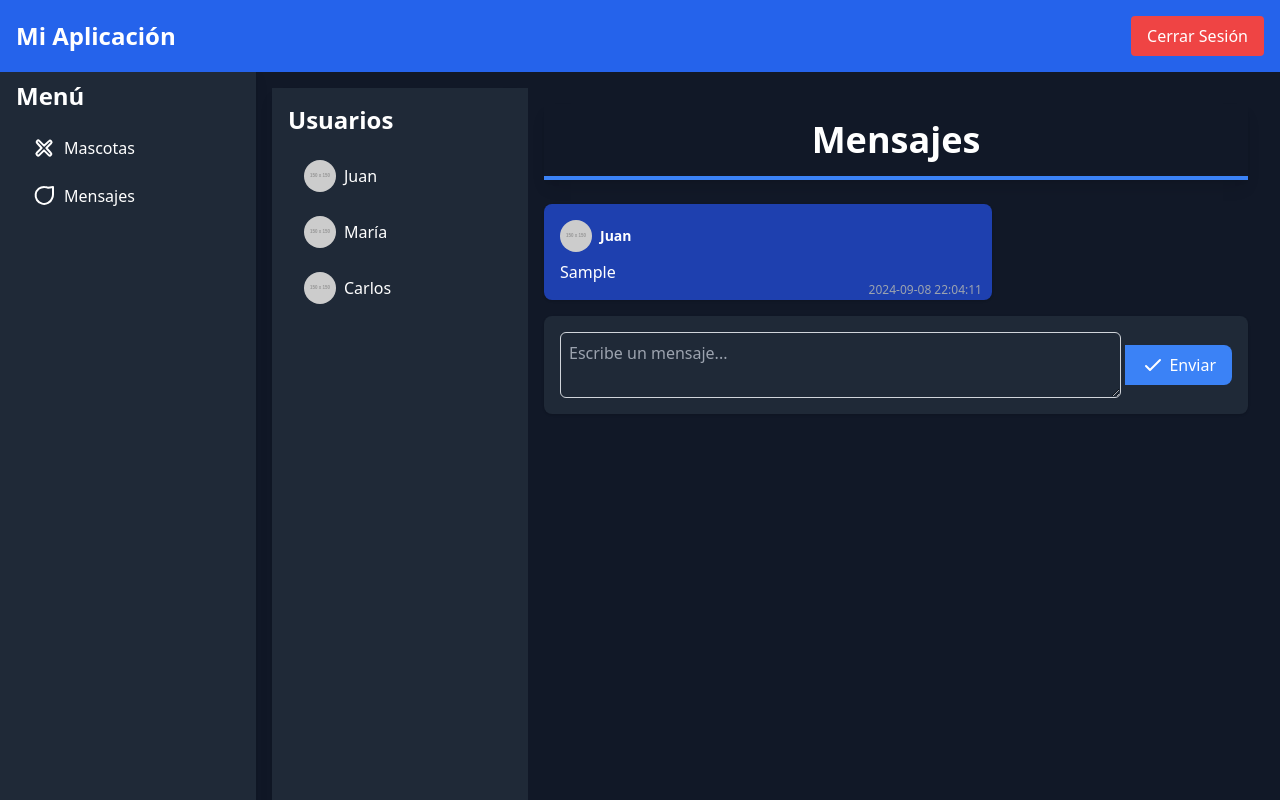
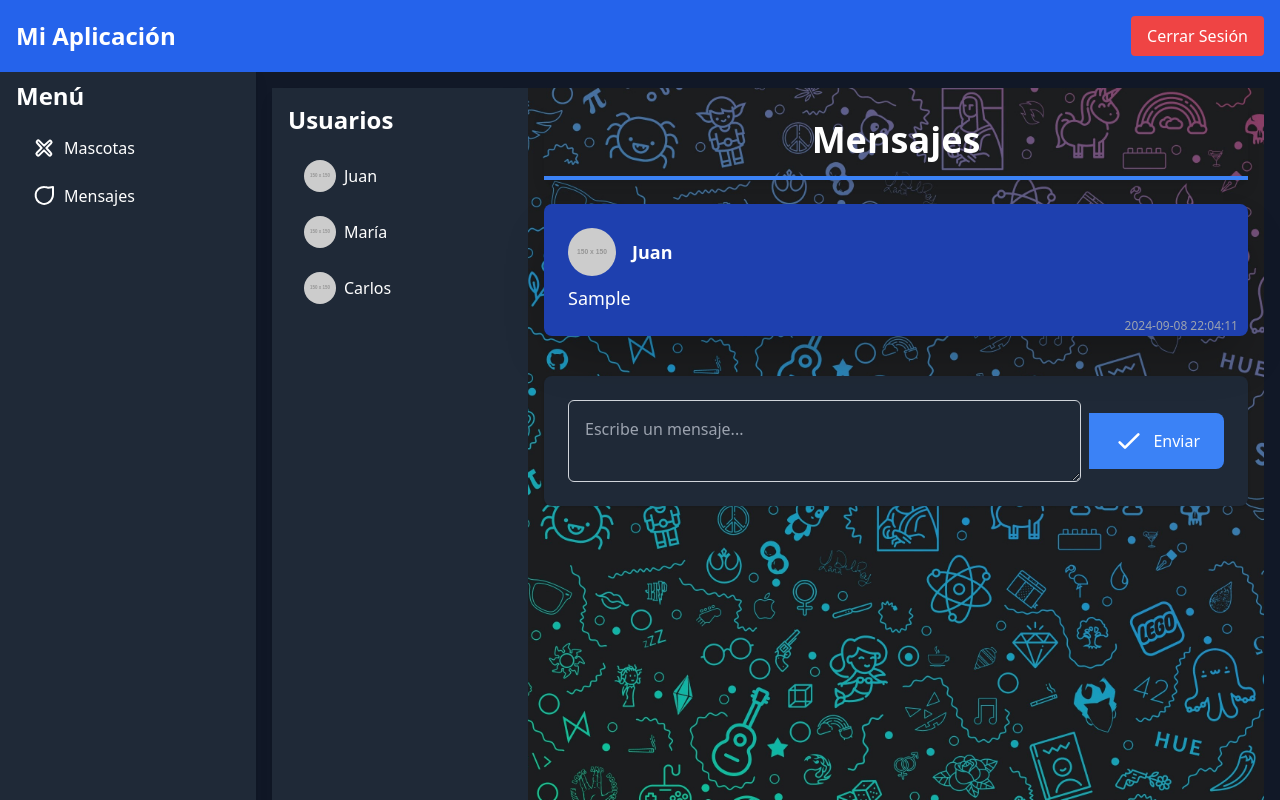
Before and after one commit to daposadap9/pet-registry-frontend, a Nuxt app: page /Mensajes in a window 1280 px wide. Both pictures are taken after typing "Sample" into the empty fields and a click on the button "Enviar". Shown: the top 800 px of the page. Built offline with nearby package versions, Linux system fonts and the light colour scheme.

Commit message:
new changes

```diff
--- a/components/Chat.vue
+++ b/components/Chat.vue
@@ -1,24 +1,57 @@
 <template>
-    <div class="flex-1 bg-gray-900 p-4 h-screen">
+    <div class="flex-1 bg-chat-background p-4 h-screen flex flex-col">
       <h1 class="text-4xl font-bold text-center mb-6 text-white shadow-lg p-4 border-b-4 border-blue-500">Mensajes</h1>
 
       <!-- Lista de mensajes -->
-      <div v-for="message in messages" :key="message.id" :class="['message-container', message.sender === 'Usuario1' ? 'sent' : 'received']">
+      <div
+        v-for="message in messages"
+        :key="message.id"
+        :class="[
+          'message-container',
+          message.sender === 'Usuario1' ? 'sent' : 'received'
+        ]"
+      >
         <div class="flex items-center mb-2">
-          <img :src="message.profilePic" alt="Profile Picture" class="w-8 h-8 rounded-full mr-2">
-          <h2 class="text-sm font-bold text-white">{{ message.senderAlias }}</h2>
+          <img
+            :src="message.profilePic"
+            alt="Profile Picture"
+            class="w-12 h-12 rounded-full mr-4"
+          />
+          <h2 class="text-lg font-bold text-white">{{ message.senderAlias }}</h2>
         </div>
-        <p class="message-content">{{ message.content }}</p>
+        <p class="message-content text-lg">{{ message.content }}</p>
         <p class="message-timestamp">{{ message.timestamp }}</p>
       </div>
 
       <!-- Formulario para enviar mensajes -->
-      <div class="message-form">
+      <div class="message-form mt-auto">
         <form @submit.prevent="sendMessage">
-          <div class="flex items-center gap-1">
-            <textarea v-model="newMessage.content" id="content" class="w-full border border-gray-300 p-2 rounded-md focus:outline-none focus:ring-2 focus:ring-blue-500 bg-gray-800 text-white placeholder-gray-400" placeholder="Escribe un mensaje..." required></textarea>
-            <button type="submit" class="bg-blue-500 text-white px-4 py-2 rounded-r-lg hover:bg-blue-600 flex items-center">
-              <svg class="w-6 h-6 mr-1" fill="none" stroke="currentColor" viewBox="0 0 24 24" xmlns="http://www.w3.org/2000/svg"><path stroke-linecap="round" stroke-linejoin="round" stroke-width="2" d="M5 13l4 4L19 7"></path></svg>
+          <div class="flex items-center gap-2">
+            <textarea
+              v-model="newMessage.content"
+              id="content"
+              class="w-full border border-gray-300 p-4 rounded-md focus:outline-none focus:ring-2 focus:ring-blue-500 bg-gray-800 text-white placeholder-gray-400"
+              placeholder="Escribe un mensaje..."
+              required
+            ></textarea>
+            <button
+              type="submit"
+              class="bg-blue-500 text-white px-6 py-3 rounded-r-lg hover:bg-blue-600 flex items-center"
+            >
+              <svg
+                class="w-8 h-8 mr-2"
+                fill="none"
+                stroke="currentColor"
+                viewBox="0 0 24 24"
+                xmlns="http://www.w3.org/2000/svg"
+              >
+                <path
+                  stroke-linecap="round"
+                  stroke-linejoin="round"
+                  stroke-width="2"
+                  d="M5 13l4 4L19 7"
+                ></path>
+              </svg>
               Enviar
             </button>
           </div>
@@ -27,31 +60,40 @@
     </div>
   </template>
 
-
   <script>
   export default {
     name: 'Chat',
-    props: ['messages', 'sendMessage', 'newMessage']
+    props: ['messages', 'sendMessage', 'newMessage'],
   };
   </script>
 
   <style scoped>
   /* Estilos para la vista de mensajes */
   .message-container {
-  @apply p-4 rounded-lg shadow mb-4 max-w-md;
+    @apply p-6 rounded-lg shadow-2xl mb-6 w-full max-w-4xl;
     position: relative;
     display: flex;
     flex-direction: column;
   }
 
+  @media (max-width: 1024px) {
+    .message-container {
+      @apply max-w-2xl;
+    }
+  }
+
+  @media (max-width: 768px) {
+    .message-container {
+      @apply max-w-md;
+    }
+  }
+
   .message-container.sent {
     @apply bg-blue-800 self-end;
-  align-self: flex-end;
   }
 
   .message-container.received {
     @apply bg-gray-700 self-start;
-  align-self: flex-start;
   }
 
   .message-content {
@@ -66,14 +108,14 @@
   }
 
   .message-form {
-  @apply bg-gray-800 p-4 rounded-lg shadow mt-4;
+    @apply bg-gray-800 p-6 rounded-lg shadow mt-4;
   }
 
   textarea {
-  @apply w-full border border-gray-300 p-2 rounded-md focus:outline-none focus:ring-2 focus:ring-blue-500 bg-gray-800 text-white placeholder-gray-400;
+    @apply w-full border border-gray-300 p-4 rounded-md focus:outline-none focus:ring-2 focus:ring-blue-500 bg-gray-800 text-white placeholder-gray-400;
   }
 
   button {
-  @apply bg-blue-500 text-white px-4 py-2 rounded-r-lg hover:bg-blue-600 flex items-center;
+    @apply bg-blue-500 text-white px-6 py-3 rounded-r-lg hover:bg-blue-600 flex items-center;
   }
   </style>
--- a/components/UserList.vue
+++ b/components/UserList.vue
@@ -1,4 +1,4 @@
-<template>
+<template class="bg-chat-background">
     <div class="bg-gray-800 text-white w-64 min-h-screen p-4 shadow-lg transition-all duration-300 ease-in-out">
       <h2 class="text-2xl font-bold mb-4">Usuarios</h2>
       <nav>
--- a/pages/Mensajes.vue
+++ b/pages/Mensajes.vue
@@ -1,10 +1,9 @@
-<template class>
+<template>
     <div class="flex">
       <VerticalMenu class="z-10" />
-      <div class="flex-1 bg-slate-800">
+      <div class="flex-1">
         <Header />
-
-        <div class="mx-auto px-4 py-6 mt-16 p-1 bg-gray-900 h-full">
+        <div class="mx-auto px-4 py-6 mt-16 p-1 h-full bg-gray-900">
           <div class="hidden lg:flex">
             <UserList :users="users" @select-user="selectUser" />
             <Chat :messages="messages" :sendMessage="sendMessage" :newMessage="newMessage" />
@@ -25,7 +24,6 @@
       </div>
     </div>
   </template>
-
 
   <script>
   import VerticalMenu from '~/components/VerticalMenu.vue';
@@ -56,7 +54,6 @@ export default {
     },
     methods: {
       sendMessage() {
-      // Mensaje quemado para demostración
         const newId = this.messages.length + 1;
         const newMessage = {
           id: newId,
@@ -70,7 +67,6 @@ export default {
         this.newMessage.content = '';
       },
       selectUser(user) {
-      // Datos quemados para cada usuario
         const chats = {
           1: [
             { id: 1, sender: 'Usuario1', senderAlias: 'Juan', profilePic: 'https://via.placeholder.com/150', content: 'Hola, ¿cómo estás?', timestamp: '2024-09-17 10:00' },
@@ -89,21 +85,26 @@ export default {
           ]
         };
 
-      // Cargar mensajes del usuario seleccionado
         this.messages = chats[user.id] || [];
         this.activeTab = 'messages';
       },
       logout() {
         localStorage.removeItem('token');
-      this.$router.push('/login'); // Redirige al usuario a la página de login
+        this.$router.push('/login');
       }
     }
   };
   </script>
 
+  <style scoped>
+  .bg-chat-background {
+    background-image: url('~/assets/background.jpg');
+    background-size: cover;
+    background-position: center;
+    background-repeat: no-repeat;
+    min-height: 100vh;
+  }
 
-  <style scoped>
-  /* Estilos para la vista de mensajes */
   .tabs {
     @apply flex justify-around bg-blue-800 text-white p-4;
   }
```
Also changed, not shown: assets/background.jpg (added). Lines whose indentation alone changed are shown as unchanged.
